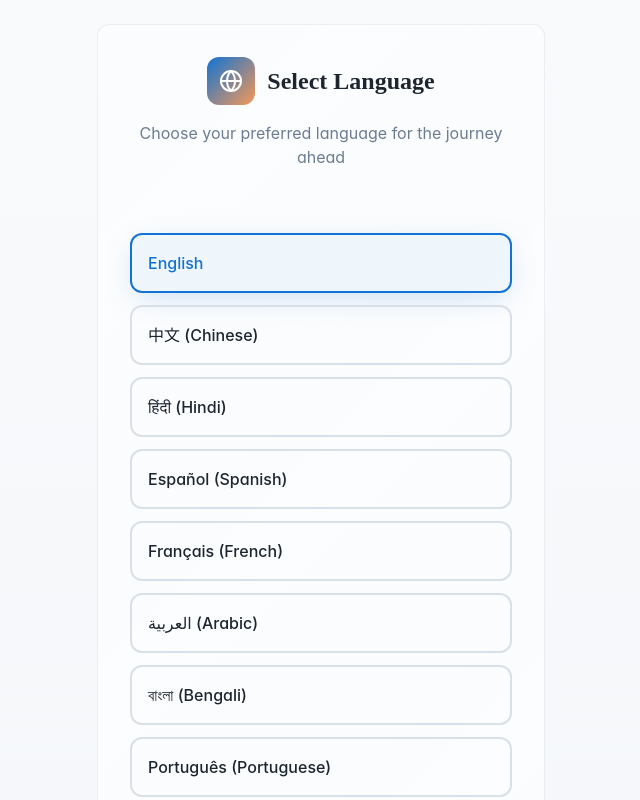
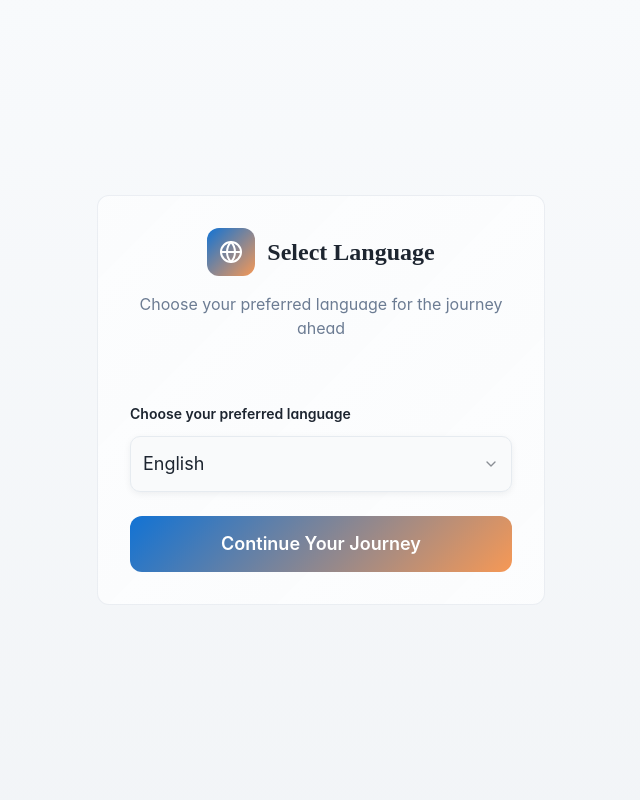
Before and after one commit to tripathy739disha/safe-wander-id, a React (Vite) app: page / in a window 1280 px wide. Shown: the top 800 px of the page, without its empty margins (319-959 px from the left). Built offline with nearby package versions, Linux system fonts and the light colour scheme.

Commit message:
Refactor language selection

```diff
--- a/src/pages/SplashScreen.tsx
+++ b/src/pages/SplashScreen.tsx
@@ -2,6 +2,7 @@ import { useEffect, useState } from "react";
 import { Button } from "@/components/ui/button";
 import { Card, CardContent, CardDescription, CardHeader, CardTitle } from "@/components/ui/card";
 import { Checkbox } from "@/components/ui/checkbox";
+import { Select, SelectContent, SelectItem, SelectTrigger, SelectValue } from "@/components/ui/select";
 import { Globe, Shield, MapPin } from "lucide-react";
 
 interface SplashScreenProps {
@@ -89,20 +90,28 @@ const SplashScreen = ({ onComplete }: SplashScreenProps) => {
             <p className="text-muted-foreground mb-8">Choose your preferred language for the journey ahead</p>
           </div>
 
-          <div className="px-8 pb-8 space-y-3">
-            {languages.map((lang) => (
-              <button
-                key={lang.code}
-                className={`w-full p-4 rounded-xl border-2 text-left font-medium transition-all duration-300 hover:shadow-medium ${
-                  selectedLanguage === lang.code
-                    ? 'border-primary bg-primary/5 text-primary shadow-ocean'
-                    : 'border-border hover:border-primary/50 hover:bg-primary/5'
-                }`}
-                onClick={() => setSelectedLanguage(lang.code)}
-              >
-                {lang.name}
-              </button>
-            ))}
+          <div className="px-8 pb-8 space-y-6">
+            <div className="space-y-3">
+              <label className="block text-sm font-semibold text-foreground mb-3">
+                Choose your preferred language
+              </label>
+              <Select value={selectedLanguage} onValueChange={setSelectedLanguage}>
+                <SelectTrigger className="w-full h-14 text-lg travel-input">
+                  <SelectValue placeholder="Select language" />
+                </SelectTrigger>
+                <SelectContent className="max-h-64 bg-background border border-border shadow-lg">
+                  {languages.map((lang) => (
+                    <SelectItem
+                      key={lang.code}
+                      value={lang.code}
+                      className="text-base py-3 hover:bg-primary/5 focus:bg-primary/5"
+                    >
+                      {lang.name}
+                    </SelectItem>
+                  ))}
+                </SelectContent>
+              </Select>
+            </div>
             <button
               className="w-full mt-8 travel-button-gradient h-14 text-lg font-semibold disabled:opacity-50 disabled:cursor-not-allowed"
               onClick={() => setCurrentStep(2)}
```
